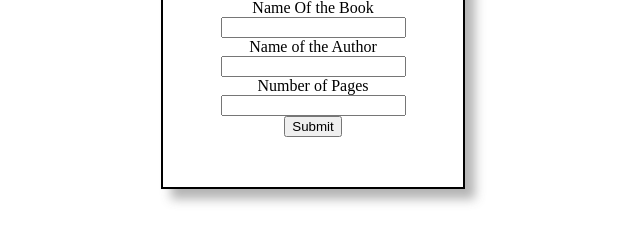
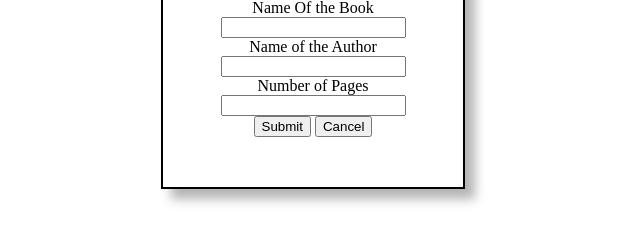
Before and after one commit to Surajnairx/Project-Library, a plain HTML site: page index.html in a window 1280 px wide. Shown: the part 111-354 px from the top of the page, without its empty margins (327-967 px from the left). Drawn offline with Linux system fonts and the light colour scheme.

Commit message:
Changes in the form element

```diff
--- a/index.html
+++ b/index.html
@@ -10,8 +10,9 @@
     <div class="buttn">
       <button id="add">Add Book</button>
     </div>
-    <div class="form">
-      <form id="form">
+    <div class="display-block"></div>
+    <div id="inputForm">
+      <form id="form" action="index.html">
         <h1>Enter Details</h1>
         <label for="name">Name Of the Book</label>
         <input type="text" id="title" required />
@@ -20,8 +21,10 @@
         <label for="pages">Number of Pages</label>
         <input type="number" id="pages" required />
         <button id="submit">Submit</button>
+        <button id="cancel">Cancel</button>
       </form>
     </div>
+
     <script src="./index.js"></script>
   </body>
 </html>
```
